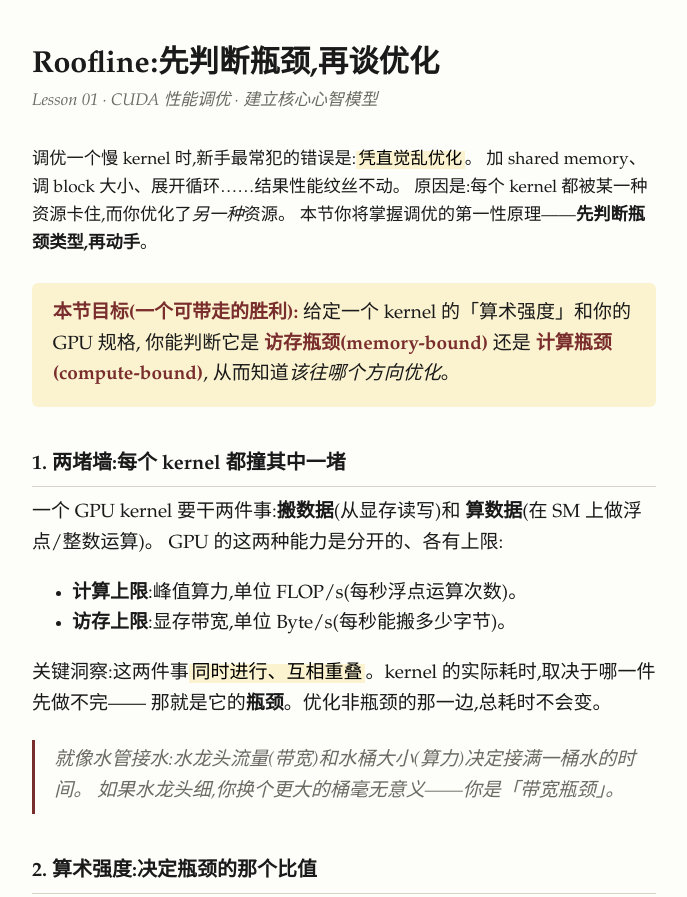
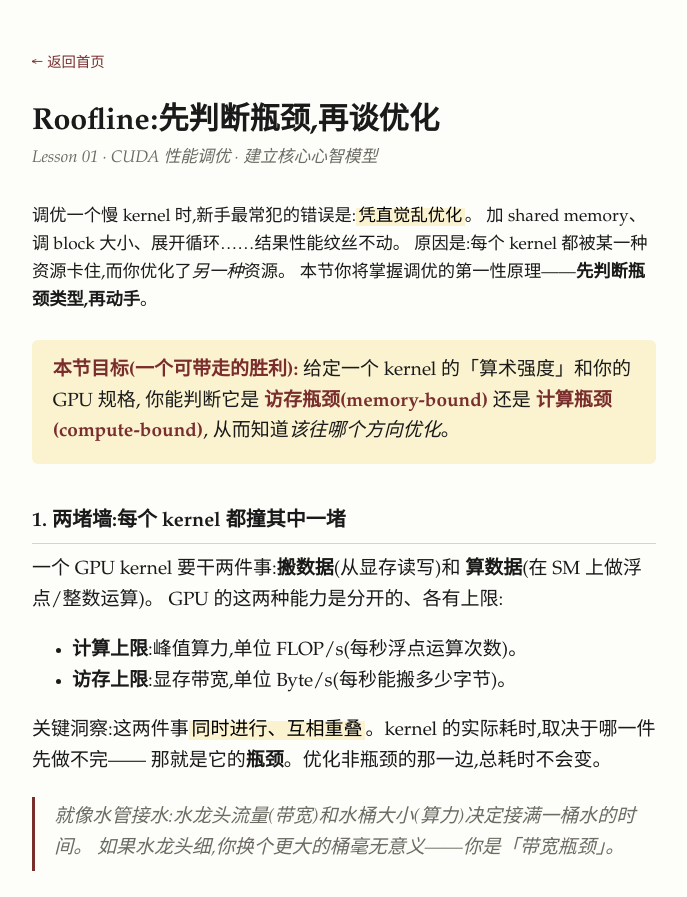
Before and after one commit to qxk152/cuda-performence, a plain HTML site: page lessons/0001-roofline-mental-model.html in a window 1280 px wide. Shown: the top 897 px of the page, without its empty margins (296-983 px from the left). Drawn offline with Linux system fonts and the light colour scheme.

Commit message:
add back-to-home nav button on all lesson & reference pages

```diff
--- a/lessons/0001-roofline-mental-model.html
+++ b/lessons/0001-roofline-mental-model.html
@@ -45,9 +45,18 @@
   .footer a{color:var(--muted);}
   .ask{background:#eef3ee; border-radius:6px; padding:.9rem 1.2rem; margin:2rem 0;
     font-size:.92rem; border-left:3px solid #4a6b4a;}
+
+  .nav-home{display:inline-flex; align-items:center; gap:.3rem; color:var(--accent);
+    font-size:.9rem; font-weight:500; text-decoration:none; border:none;
+    margin-bottom:1.5rem; padding:.3rem 0; transition:opacity .15s;}
+  .nav-home:hover{opacity:.7;}
+  .nav-home::before{content:'← ';}
+
 </style>
 </head>
 <body>
+
+<a class="nav-home" href="../index.html">返回首页</a>
 
 <h1>Roofline:先判断瓶颈,再谈优化</h1>
 <p class="sub">Lesson 01 · CUDA 性能调优 · 建立核心心智模型</p>
```
Also changed, not shown: lessons/0002-reading-speed-of-light.html (+9 -0 lines), lessons/0003-memory-coalescing.html (+9 -0 lines), lessons/0004-shared-memory.html (+9 -0 lines), lessons/0005-bank-conflict-and-tiling.html (+9 -0 lines), lessons/0006-occupancy-and-launch-config.html (+9 -0 lines), lessons/0007-dual-gpu-roofline-hands-on.html (+9 -0 lines), lessons/0008-reduction-optimization.html (+9 -0 lines), lessons/0009-softmax-layernorm-fusion.html (+9 -0 lines), reference/roofline-cheatsheet.html (+9 -0 lines).
